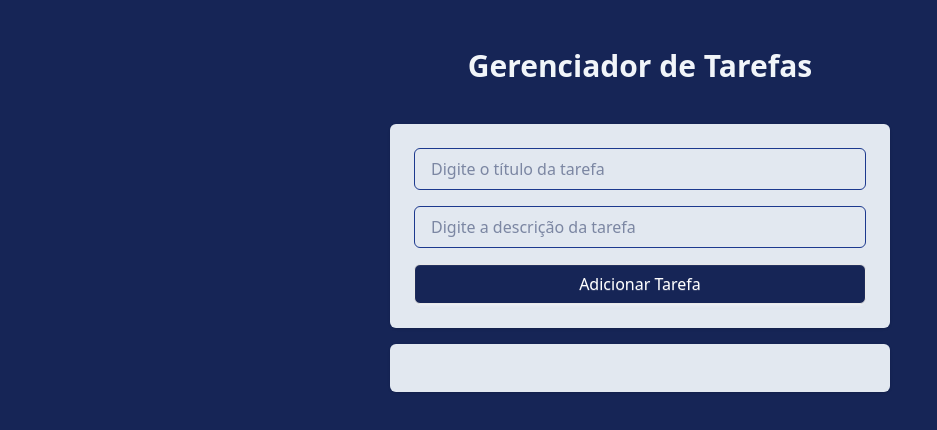
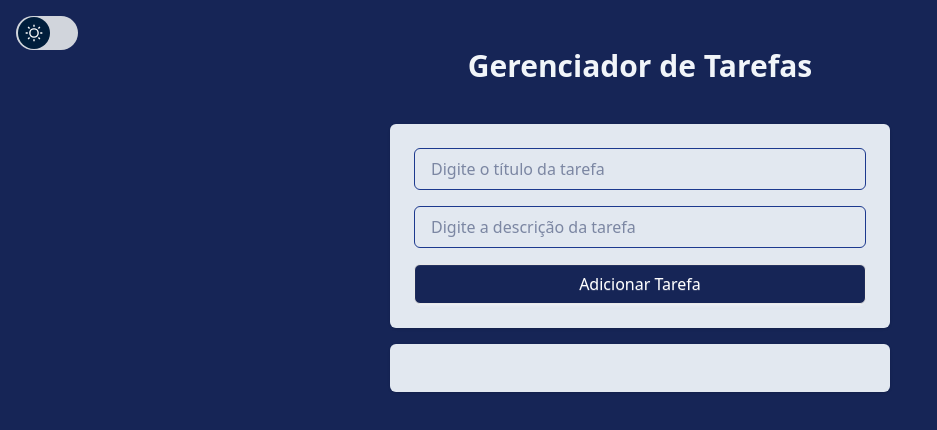
Before and after one commit to BrandonViana/gerenciador-de-tarefas, a React (Vite) app: page / in a window 1280 px wide. Shown: the top 430 px of the page, without its empty margins (0-937 px from the left). Built offline with nearby package versions, Linux system fonts and the light colour scheme.

Commit message:
added light and dark theme and switch button

```diff
--- a/src/App.jsx
+++ b/src/App.jsx
@@ -2,6 +2,7 @@ import { useEffect, useState } from "react";
 import AddTask from "./components/AddTask";
 import Tasks from "./components/Tasks";
 import { v4 } from "uuid";
+import TailwindSwitch from "./components/TailwindSwitch"; // importa o switch
 
 function App() {
   const [tasks, setTasks] = useState(
@@ -38,11 +39,17 @@ function App() {
   }
 
   return (
-    <div className="min-w-screen min-h-screen bg-blue-950 flex justify-center p-6">
+    <div className="min-w-screen min-h-screen bg-blue-950 dark:bg-blue-50 flex justify-center p-6">
       <div className="w-[500px] space-y-4">
-        <h1 className="text-3xl text-slate-100 font-bold text-center p-6">
-          Gerenciador de Tarefas
-        </h1>
+        <div className="flex items-center justify-center p-6">
+          <div className="absolute top-4 left-4">
+            <TailwindSwitch />
+          </div>
+          <h1 className="text-3xl text-slate-100 dark:text-blue-950 font-bold">
+            Gerenciador de Tarefas
+          </h1>
+        </div>
+
         <AddTask onAddTaskSubmit={onAddTaskSubmit} />
         <Tasks
           tasks={tasks}
--- a/src/components/AddTask.jsx
+++ b/src/components/AddTask.jsx
@@ -18,7 +18,7 @@ function AddTask({ onAddTaskSubmit }) {
   };
 
   return (
-    <div className="space-y-4 p-6 bg-slate-200 text-blue-950 transition rounded-md shadow flex flex-col">
+    <div className="space-y-4 p-6 bg-slate-200 text-blue-950 dark:bg-blue-950 dark:text-white transition rounded-md shadow flex flex-col">
       <Input
         type="text"
         placeholder="Digite o título da tarefa"
@@ -33,8 +33,8 @@ function AddTask({ onAddTaskSubmit }) {
       />
       <button
         onClick={handleClick}
-        className="btn bg-blue-950 text-white px-4 py-2 rounded-md font-medium text-base
-        cursor-pointer transition duration-200 ease-in-out hover:-translate-y-0.5 hover:scale-105 hover:bg-blue-900"
+        className="btn bg-blue-950 text-white dark:bg-blue-50 dark:text-blue-950 px-4 py-2 rounded-md font-medium text-base
+        cursor-pointer transition duration-200 ease-in-out hover:-translate-y-0.5 hover:scale-105 dark:hover:bg-blue-50 hover:bg-blue-900 black:hover:bg- "
       >
         Adicionar Tarefa
       </button>
--- a/src/components/Button.jsx
+++ b/src/components/Button.jsx
@@ -1,7 +1,7 @@
 function Button(props) {
   return (
     <button
-      className="bg-blue-950 p-2 rounded-md text-white cursor-pointer transition "
+      className="bg-blue-950 dark:bg-white dark:text-blue-950 p-2 rounded-md text-white cursor-pointer transition "
       {...props}
     >
       {props.children}
--- a/src/components/Input.jsx
+++ b/src/components/Input.jsx
@@ -1,7 +1,7 @@
 function Input(props) {
   return (
     <input
-      className="border border-blue-900 px-4 py-2 rounded-md focus:outline-none focus:ring-1 focus:ring-blue-950 focus:transition-discrete"
+      className="border border-blue-900 text-blue-950 dark:text-white dark:border-white px-4 py-2 rounded-md focus:outline-none focus:ring-1 focus:ring-blue-950 focus:transition-discrete"
       {...props}
     />
   );
--- /dev/null
+++ b/src/components/TailwindSwitch.jsx
@@ -0,0 +1,62 @@
+import { useState, useEffect } from "react";
+
+export default function TailwindSwitch() {
+  const [theme, setTheme] = useState(
+    () => localStorage.getItem("theme") || "light"
+  );
+
+  useEffect(() => {
+    if (theme === "dark") {
+      document.documentElement.classList.add("dark");
+    } else {
+      document.documentElement.classList.remove("dark");
+    }
+    localStorage.setItem("theme", theme);
+  }, [theme]);
+
+  return (
+    <button
+      onClick={() => setTheme(theme === "light" ? "dark" : "light")}
+      className={`
+        relative inline-flex h-[34px] w-[62px] items-center rounded-full
+        transition-colors duration-300 ease-in-out
+        ${
+          theme === "dark"
+            ? "bg-gray-400 dark:bg-gray-500"
+            : "bg-gray-300 dark:bg-gray-500"
+        }
+      `}
+    >
+      <span
+        className={`
+          absolute flex h-[32px] w-[32px] items-center justify-center rounded-full
+          bg-[#001e3c] dark:bg-[#003892]
+          transition-transform duration-300 ease-in-out
+          ${theme === "dark" ? "translate-x-[22px]" : "translate-x-[2px]"}
+        `}
+      >
+        {theme === "dark" ? (
+          // ícone LUA
+          <svg
+            xmlns="http://www.w3.org/2000/svg"
+            className="h-5 w-5 text-white"
+            fill="currentColor"
+            viewBox="0 0 20 20"
+          >
+            <path d="M4.2 2.5l-.7 1.8-1.8.7 1.8.7.7 1.8.6-1.8L6.7 5l-1.9-.7-.6-1.8zm15 8.3a6.7 6.7 0 11-6.6-6.6 5.8 5.8 0 006.6 6.6z" />
+          </svg>
+        ) : (
+          // ícone SOL
+          <svg
+            xmlns="http://www.w3.org/2000/svg"
+            className="h-5 w-5 text-white"
+            fill="currentColor"
+            viewBox="0 0 20 20"
+          >
+            <path d="M9.305 1.667V3.75h1.389V1.667h-1.39zm-4.707 1.95l-.982.982L5.09 6.072l.982-.982-1.473-1.473zm10.802 0L13.927 5.09l.982.982 1.473-1.473-.982-.982zM10 5.139a4.872 4.872 0 00-4.862 4.86A4.872 4.872 0 0010 14.862 4.872 4.872 0 0014.86 10 4.872 4.872 0 0010 5.139zm0 1.389A3.462 3.462 0 0113.471 10a3.462 3.462 0 01-3.473 3.472A3.462 3.462 0 016.527 10 3.462 3.462 0 0110 6.528zM1.665 9.305v1.39h2.083v-1.39H1.666zm14.583 0v1.39h2.084v-1.39h-2.084zM5.09 13.928L3.616 15.4l.982.982 1.473-1.473-.982-.982zm9.82 0l-.982.982 1.473 1.473.982-.982-1.473-1.473zM9.305 16.25v2.083h1.389V16.25h-1.39z" />
+          </svg>
+        )}
+      </span>
+    </button>
+  );
+}
--- a/src/components/Tasks.jsx
+++ b/src/components/Tasks.jsx
@@ -12,12 +12,12 @@ function Tasks({ tasks, onTaskClick, onDeleteTaskClick }) {
   }
 
   return (
-    <ul className="space-y-4 p-6 bg-slate-200 rounded-md shadow">
+    <ul className="space-y-4 p-6 bg-slate-200 dark:bg-blue-950 rounded-md shadow">
       {tasks.map((task) => (
         <li key={task.id} className="flex gap-2">
           <button
             onClick={() => onTaskClick(task.id)}
-            className={`bg-blue-950 text-left w-full flex items-center gap-2 text-white p-2 rounded-md cursor-pointer transition`}
+            className={`bg-blue-950 text-left w-full flex items-center gap-2 dark:bg-blue-50 dark:text-blue-950 text-white p-2 rounded-md cursor-pointer transition`}
           >
             {task.isCompleted && <CheckIcon />}
             {task.title}
--- a/src/index.css
+++ b/src/index.css
@@ -1,2 +1,3 @@
 @import "tailwindcss";
 @plugin "daisyui";
+@custom-variant dark (&:where(.dark, .dark *));
```
